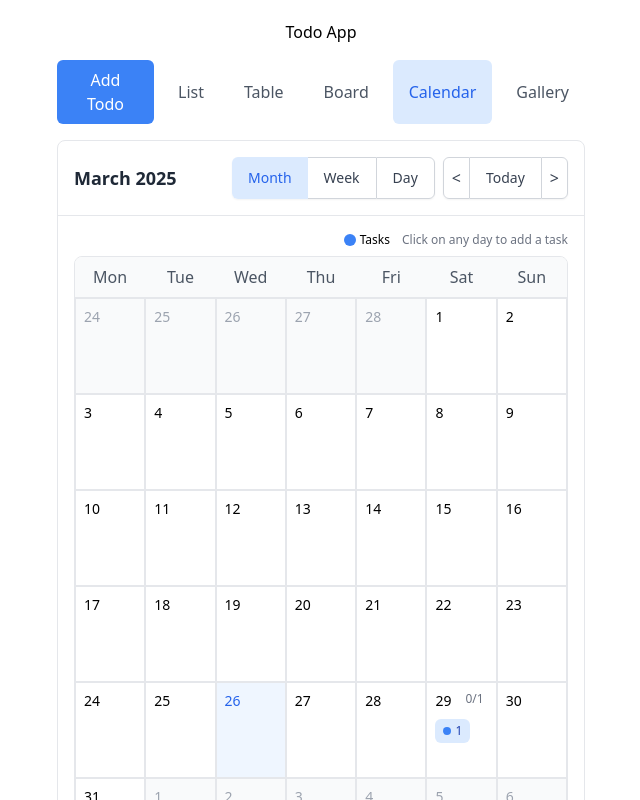
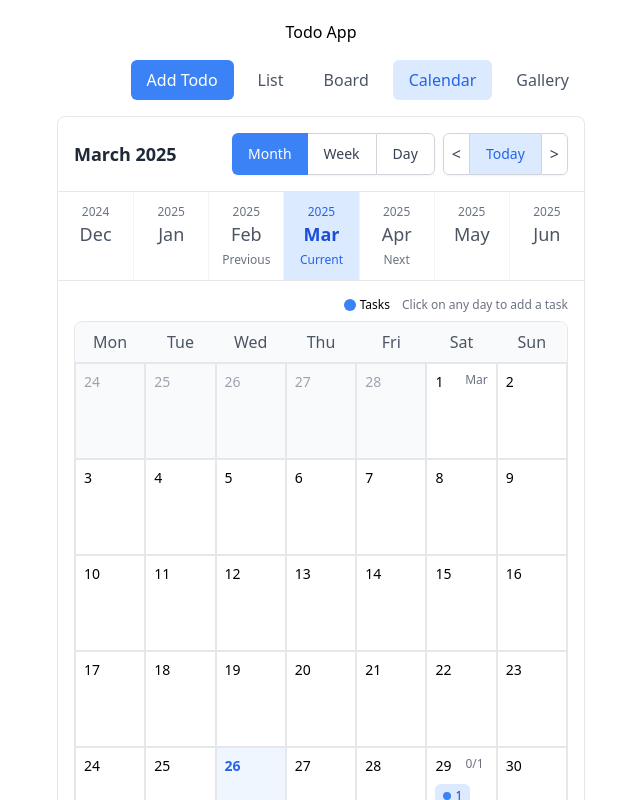
Before and after one commit to Vanuan/cleanarchitecture, a React (Vite) app in the folder todo/: page / in a window 1280 px wide. Shown: the top 800 px of the page, without its empty margins (319-959 px from the left). Built offline with nearby package versions, Linux system fonts and the light colour scheme.

Commit message:
Implement mockups

```diff
--- a/todo/src/ui/components/todo/TodosView.tsx
+++ b/todo/src/ui/components/todo/TodosView.tsx
@@ -81,7 +81,13 @@ export function TodosView() {
     />
   );
 
-  const handleAddItem = ({ dueDate, isAllDay }: { dueDate: Date; isAllDay?: boolean }) => {
+  const handleAddItem = ({
+    dueDate,
+    isAllDay,
+  }: {
+    dueDate: Date;
+    isAllDay?: boolean;
+  }) => {
     setEditingTodo({
       id: "",
       title: "",
@@ -102,14 +108,14 @@ export function TodosView() {
       getItemId: (viewModel) => viewModel.id,
       renderItem: renderTodoItem,
     },
-    {
-      id: "table",
-      label: "Table",
-      component: TodoTableView,
-      config: {},
-      getItemId: (item) => item.id,
-      renderItem: renderTodoItem,
-    },
+    // {
+    //   id: "table",
+    //   label: "Table",
+    //   component: TodoTableView,
+    //   config: {},
+    //   getItemId: (item) => item.id,
+    //   renderItem: renderTodoItem,
+    // },
     {
       id: "board",
       label: "Board",
--- a/todo/src/ui/components/todo/views/calendar-hooks/calendar-hooks.ts
+++ b/todo/src/ui/components/todo/views/calendar-hooks/calendar-hooks.ts
@@ -8,6 +8,10 @@ import {
   format,
   addMonths,
   subMonths,
+  addWeeks,
+  subWeeks,
+  addDays,
+  subDays,
 } from "date-fns";
 import { TodoViewModel } from "../../../../viewmodels/TodoViewModel";
 import { useContext } from "react";
@@ -22,15 +26,59 @@ export const useCalendarNavigation = () => {
     );
   }
 
+  // Navigate to today
+  const today = () => {
+    context.setCurrentDate(new Date());
+  };
+
+  // Navigate to next period based on current view
+  const next = () => {
+    const { currentDate, view } = context;
+
+    switch (view) {
+      case "month":
+        context.setCurrentDate(addMonths(currentDate, 1));
+        break;
+      case "week":
+        context.setCurrentDate(addWeeks(currentDate, 1));
+        break;
+      case "day":
+        context.setCurrentDate(addDays(currentDate, 1));
+        break;
+      default:
+        context.setCurrentDate(addDays(currentDate, 1));
+    }
+  };
+
+  // Navigate to previous period based on current view
+  const prev = () => {
+    const { currentDate, view } = context;
+
+    switch (view) {
+      case "month":
+        context.setCurrentDate(subMonths(currentDate, 1));
+        break;
+      case "week":
+        context.setCurrentDate(subWeeks(currentDate, 1));
+        break;
+      case "day":
+        context.setCurrentDate(subDays(currentDate, 1));
+        break;
+      default:
+        context.setCurrentDate(subDays(currentDate, 1));
+    }
+  };
+
   return {
     ...context,
+    today,
+    next,
+    prev,
     goToDate: (date: Date) => {
       context.setCurrentDate(date);
     },
     goToMonth: (month: number, year: number) => {
-      const newDate = new Date(context.currentDate);
-      newDate.setMonth(month);
-      newDate.setFullYear(year);
+      const newDate = new Date(year, month, 1);
       context.setCurrentDate(newDate);
     },
   };
--- a/todo/src/ui/components/todo/views/calendar/CalendarHeader.tsx
+++ b/todo/src/ui/components/todo/views/calendar/CalendarHeader.tsx
@@ -1,8 +1,9 @@
+import React from "react";
 import { useCalendarNavigation, useMonthData } from "../calendar-hooks";
-import { format } from "date-fns";
+import { format, startOfWeek, endOfWeek, startOfDay } from "date-fns";
 
 const CalendarHeader: React.FC = () => {
-  const { today, next, prev, view, setView, currentDate } =
+  const { today, next, prev, view, setView, currentDate, setCurrentDate } =
     useCalendarNavigation();
   const { monthName, year } = useMonthData();
 
@@ -10,16 +11,65 @@ const CalendarHeader: React.FC = () => {
   const getViewTitle = () => {
     switch (view) {
       case "day":
+        return format(currentDate, "MMMM d, yyyy (EEEE)");
+      case "week": {
+        const weekStart = startOfWeek(currentDate, { weekStartsOn: 1 });
+        const weekEnd = endOfWeek(currentDate, { weekStartsOn: 1 });
+        return `${format(weekStart, "MMM d")} - ${format(weekEnd, "MMM d, yyyy")}`;
+      }
       case "month":
-      case "week":
       default:
         return `${monthName} ${year}`;
     }
   };
 
+  // Handle context-specific navigation
+  const handlePrev = () => {
+    prev();
+  };
+
+  const handleNext = () => {
+    next();
+  };
+
+  const handleToday = () => {
+    const todayDate = new Date();
+
+    // For day view, we want to go to the exact day
+    if (view === "day") {
+      setCurrentDate(startOfDay(todayDate));
+    } else {
+      // For other views, use the default today handler
+      today();
+    }
+  };
+
+  // Check if current date is today for highlighting
+  const isCurrentDay = () => {
+    const todayDate = new Date();
+    const today = new Date(
+      todayDate.getFullYear(),
+      todayDate.getMonth(),
+      todayDate.getDate()
+    );
+    const current = new Date(
+      currentDate.getFullYear(),
+      currentDate.getMonth(),
+      currentDate.getDate()
+    );
+    return today.getTime() === current.getTime();
+  };
+
   return (
     <div className="flex flex-col sm:flex-row items-center justify-between p-4 border-b border-gray-200 gap-3">
-      <h2 className="text-lg font-semibold text-gray-800">{getViewTitle()}</h2>
+      <h2 className="text-lg font-semibold text-gray-800">
+        {getViewTitle()}
+        {isCurrentDay() && view === "day" && (
+          <span className="ml-2 text-sm font-medium text-blue-500 bg-blue-100 px-2 py-0.5 rounded">
+            Today
+          </span>
+        )}
+      </h2>
 
       <div className="flex flex-wrap gap-2 justify-center sm:justify-end">
         <div className="flex rounded-md shadow-sm">
@@ -27,7 +77,7 @@ const CalendarHeader: React.FC = () => {
             onClick={() => setView("month")}
             className={`px-4 py-2 text-sm font-medium rounded-l-md ${
               view === "month"
-                  ? "bg-blue-100 text-blue-600"
+                ? "bg-blue-500 text-white"
                 : "bg-white text-gray-700 hover:bg-gray-50 border border-gray-300"
             }`}
           >
@@ -37,7 +87,7 @@ const CalendarHeader: React.FC = () => {
             onClick={() => setView("week")}
             className={`px-4 py-2 text-sm font-medium ${
               view === "week"
-                  ? "bg-blue-100 text-blue-600"
+                ? "bg-blue-500 text-white"
                 : "bg-white text-gray-700 hover:bg-gray-50 border-t border-b border-gray-300"
             }`}
           >
@@ -47,7 +97,7 @@ const CalendarHeader: React.FC = () => {
             onClick={() => setView("day")}
             className={`px-4 py-2 text-sm font-medium rounded-r-md ${
               view === "day"
-                    ? "bg-blue-100 text-blue-600"
+                ? "bg-blue-500 text-white"
                 : "bg-white text-gray-700 hover:bg-gray-50 border border-gray-300"
             }`}
           >
@@ -57,20 +107,24 @@ const CalendarHeader: React.FC = () => {
 
         <div className="flex rounded-md shadow-sm">
           <button
-            onClick={prev}
+            onClick={handlePrev}
             className="p-2 bg-white border border-gray-300 rounded-l-md text-gray-700 hover:bg-gray-50"
             aria-label="Previous"
           >
             &lt;
           </button>
           <button
-            onClick={today}
-            className="px-4 py-2 bg-white border-t border-b border-gray-300 text-sm font-medium text-gray-700 hover:bg-gray-50"
+            onClick={handleToday}
+            className={`px-4 py-2 border-t border-b border-gray-300 text-sm font-medium ${
+              isCurrentDay()
+                ? "bg-blue-100 text-blue-600"
+                : "bg-white text-gray-700 hover:bg-gray-50"
+            }`}
           >
             Today
           </button>
           <button
-            onClick={next}
+            onClick={handleNext}
             className="p-2 bg-white border border-gray-300 rounded-r-md text-gray-700 hover:bg-gray-50"
             aria-label="Next"
           >
--- a/todo/src/ui/components/todo/views/calendar/MonthView.tsx
+++ b/todo/src/ui/components/todo/views/calendar/MonthView.tsx
@@ -1,6 +1,6 @@
 import React from "react";
 import { TodoViewModel } from "../../../../viewmodels/TodoViewModel";
-import { useMonthData } from "../calendar-hooks";
+import { useMonthData, useCalendarNavigation } from "../calendar-hooks";
 import { format, isSameDay } from "date-fns";
 
 const MonthView: React.FC<{
@@ -9,6 +9,7 @@ const MonthView: React.FC<{
   onAddItem?: ({ dueDate, isAllDay }: { dueDate?: Date; isAllDay?: boolean }) => void;
 }> = ({ todos, renderItem, onAddItem }) => {
   const { weeks } = useMonthData();
+  const { currentDate, goToMonth } = useCalendarNavigation();
 
   const CalendarDay: React.FC<{
     day: {
@@ -39,7 +40,6 @@ const MonthView: React.FC<{
 
     const handleAddTask = () => {
       if (onAddItem) {
-        // Create a date at midnight for all-day tasks by default in month view
         const taskDate = new Date(day.date);
         taskDate.setHours(0, 0, 0, 0);
         onAddItem({ dueDate: taskDate, isAllDay: true });
@@ -48,20 +48,32 @@ const MonthView: React.FC<{
 
     return (
       <div
-        className={`min-h-24 p-2 border border-gray-200 ${isToday ? 'bg-blue-50' : ''} ${!day.isCurrentMonth ? 'bg-gray-50' : ''}`}
+        className={`min-h-24 p-2 border border-gray-200 ${
+          isToday ? 'bg-blue-50' : ''
+        } ${!day.isCurrentMonth ? 'bg-gray-50' : ''}`}
         onClick={onAddItem ? handleAddTask : undefined}
         style={{ cursor: onAddItem ? 'pointer' : 'default' }}
       >
         <div className="flex justify-between items-start">
-          <span className={`text-sm font-medium ${isToday ? 'text-blue-600' : ''} ${!day.isCurrentMonth ? 'text-gray-400' : ''}`}>
+          <span className={`text-sm ${
+            isToday ? 'font-bold text-blue-600' : 'font-medium'
+          } ${!day.isCurrentMonth ? 'text-gray-400' : ''}`}>
             {day.dayOfMonth}
           </span>
+
+          {day.dayOfMonth === 1 && (
+            <span className="text-xs text-gray-500">
+              {format(day.date, 'MMM')}
+            </span>
+          )}
+
           {stats.total > 0 && (
             <div className="text-xs flex items-center">
               <span className="text-gray-500 mr-1">{stats.completed}/{stats.total}</span>
             </div>
           )}
         </div>
+
         <div className="mt-2 flex flex-wrap gap-1">
           {stats.tasks > 0 && (
             <div className="flex items-center bg-blue-100 px-2 py-1 rounded-md">
@@ -69,6 +81,7 @@ const MonthView: React.FC<{
               <span className="text-xs text-blue-800">{stats.tasks}</span>
             </div>
           )}
+
         </div>
       </div>
     );
@@ -76,7 +89,69 @@ const MonthView: React.FC<{
 
   const MemoizedCalendarDay = React.memo(CalendarDay);
 
+  const MonthNavigationHeader = () => {
+    const currentYear = currentDate.getFullYear();
+    const currentMonth = currentDate.getMonth();
+
+    // Generate 7 months centered around current month
+    const months = [];
+    for (let i = -3; i <= 3; i++) {
+      const monthDate = new Date(currentYear, currentMonth + i, 1);
+      const isPrevious = i === -1;
+      const isNext = i === 1;
+      const isCurrent = i === 0;
+
+      months.push({
+        date: monthDate,
+        month: format(monthDate, 'MMM'),
+        year: format(monthDate, 'yyyy'),
+        isPrevious,
+        isNext,
+        isCurrent
+      });
+    }
+
+    const handleGoToMonth = (date: Date) => {
+      // Create a new date set to the 1st day of the target month
+      const newDate = new Date(date.getFullYear(), date.getMonth(), 1);
+      goToMonth(newDate.getMonth(), newDate.getFullYear());
+    };
+
     return (
+      <div className="grid grid-cols-7 w-full border-b border-gray-200 bg-white sticky top-0 z-10 divide-x divide-gray-100">
+        {months.map((month, index) => (
+          <button
+            key={index}
+            className={`flex flex-col items-center py-3 transition-colors w-full ${
+              month.isCurrent ? 'bg-blue-100' : 'hover:bg-gray-50'
+            }`}
+            onClick={() => handleGoToMonth(month.date)}
+          >
+            <span className={`text-xs font-medium ${month.isCurrent ? 'text-blue-600' : 'text-gray-500'}`}>
+              {month.year}
+            </span>
+            <span className={`text-lg ${month.isCurrent ? 'font-bold text-blue-700' : 'font-medium text-gray-600'}`}>
+              {month.month}
+            </span>
+            {month.isPrevious && (
+              <span className="text-xs text-gray-500 mt-1">Previous</span>
+            )}
+            {month.isCurrent && (
+              <span className="text-xs text-blue-600 font-medium mt-1">Current</span>
+            )}
+            {month.isNext && (
+              <span className="text-xs text-gray-500 mt-1">Next</span>
+            )}
+          </button>
+        ))}
+      </div>
+    );
+  };
+
+  return (
+    <div className="flex flex-col h-full">
+      <MonthNavigationHeader />
+      <div className="flex-1 overflow-y-auto">
         <div className="p-4">
           <div className="flex justify-end mb-2 text-xs">
             <div className="flex items-center mr-3">
@@ -129,6 +204,8 @@ const MonthView: React.FC<{
             </div>
           </div>
         </div>
+      </div>
+    </div>
   );
 };
 
--- a/todo/src/ui/components/todo/views/calendar/WeekView.tsx
+++ b/todo/src/ui/components/todo/views/calendar/WeekView.tsx
@@ -2,9 +2,15 @@ import React from "react";
 import {
   format,
   isSameDay,
+  isToday,
+  isTomorrow,
+  isYesterday,
   startOfWeek,
   endOfWeek,
   eachDayOfInterval,
+  addWeeks,
+  subWeeks,
+  getWeek,
 } from "date-fns";
 import { useCalendarNavigation, useTodosForDate } from "../calendar-hooks";
 import { TodoViewModel } from "../../../../viewmodels/TodoViewModel";
@@ -20,14 +26,69 @@ const WeekView: React.FC<WeekViewProps> = ({
   renderItem,
   onAddItem,
 }) => {
-  const { currentDate } = useCalendarNavigation();
+  const { currentDate, setCurrentDate } = useCalendarNavigation();
 
   // Calculate the week range
   const weekStart = startOfWeek(currentDate, { weekStartsOn: 1 });
   const weekEnd = endOfWeek(currentDate, { weekStartsOn: 1 });
   const days = eachDayOfInterval({ start: weekStart, end: weekEnd });
 
+  // Get week number and date range for display
+  const weekNumber = getWeek(currentDate);
+  const weekRangeText = `${format(weekStart, "MMM d")}-${format(weekEnd, "d, yyyy")}`;
+
+  // Previous and next week navigation
+  const prevWeekStart = subWeeks(weekStart, 1);
+  const nextWeekStart = addWeeks(weekStart, 1);
+  const prevWeekNumber = getWeek(prevWeekStart);
+  const nextWeekNumber = getWeek(nextWeekStart);
+
+  const handlePrevWeek = () => {
+    setCurrentDate(prevWeekStart);
+  };
+
+  const handleNextWeek = () => {
+    setCurrentDate(nextWeekStart);
+  };
+
+  // Check if current week is this week
+  const isCurrentWeek = isSameDay(weekStart, startOfWeek(new Date(), { weekStartsOn: 1 }));
+
   return (
+    <div className="flex flex-col h-full">
+      {/* Week Navigation - Specific to Week View */}
+      <div className="grid grid-cols-3 bg-white border-b border-gray-200">
+        <button
+          onClick={handlePrevWeek}
+          className="flex flex-col items-center py-4 hover:bg-gray-50 border-r border-gray-200"
+        >
+          <span className="text-sm text-gray-500">Previous</span>
+          <span className="text-base font-medium">Week {prevWeekNumber}</span>
+          <span className="text-sm text-gray-500">
+            {format(prevWeekStart, "MMM d")}-{format(endOfWeek(prevWeekStart, { weekStartsOn: 1 }), "d")}
+          </span>
+        </button>
+        <div className="flex flex-col items-center justify-center py-4 bg-blue-50">
+          <span className="text-sm text-blue-600">Current</span>
+          <span className="text-base font-semibold text-blue-700">
+            Week {weekNumber}
+          </span>
+          <span className="text-sm text-blue-600">{weekRangeText}</span>
+        </div>
+        <button
+          onClick={handleNextWeek}
+          className="flex flex-col items-center py-4 hover:bg-gray-50 border-l border-gray-200"
+        >
+          <span className="text-sm text-gray-500">Next</span>
+          <span className="text-base font-medium">Week {nextWeekNumber}</span>
+          <span className="text-sm text-gray-500">
+            {format(nextWeekStart, "MMM d")}-{format(endOfWeek(nextWeekStart, { weekStartsOn: 1 }), "d")}
+          </span>
+        </button>
+      </div>
+
+      {/* Scrollable Week Agenda */}
+      <div className="flex-1 overflow-y-auto">
         <div className="divide-y divide-gray-200">
           {days.map((day) => (
             <DaySection
@@ -38,6 +99,8 @@ const WeekView: React.FC<WeekViewProps> = ({
               onAddItem={onAddItem}
             />
           ))}
+        </div>
+      </div>
     </div>
   );
 };
@@ -56,7 +119,12 @@ const DaySection: React.FC<DaySectionProps> = ({
   onAddItem,
 }) => {
   const dayTodos = useTodosForDate(day, todos);
-  const isToday = isSameDay(day, new Date());
+  const isDayToday = isToday(day);
+  const isDayTomorrow = isTomorrow(day);
+  const isDayYesterday = isYesterday(day);
+
+  // Determine background color based on day status
+  const bgColor = isDayToday ? "bg-blue-50" : (dayTodos.length === 0 ? "bg-gray-50" : "");
 
   const handleAddItem = () => {
     if (onAddItem) {
@@ -66,70 +134,78 @@ const DaySection: React.FC<DaySectionProps> = ({
   };
 
   return (
-    <div className="py-4">
+    <div className={bgColor}>
       {/* Day header */}
-      <div
-        className={`flex items-center justify-between py-2 px-4 mb-2 rounded-lg ${
-          isToday ? "bg-blue-500 text-white" : "bg-gray-100 text-gray-800"
-        }`}
-      >
-        <div className="flex items-center">
-          <h2 className="font-medium text-lg">
+      <div className="p-3 font-medium flex items-center">
+        <span className={`text-lg ${isDayToday ? "text-blue-700" : ""}`}>
           {format(day, "EEEE")}
-            <span className="ml-2 text-sm opacity-90">
+        </span>
+        <span className={`text-sm ${isDayToday ? "text-blue-600" : "text-gray-500"} ml-2`}>
           {format(day, "MMMM d, yyyy")}
         </span>
-          </h2>
-          {isToday && (
-            <span className="ml-2 text-xs bg-white text-blue-600 px-2 py-0.5 rounded-full">
+
+        {isDayToday && (
+          <span className="ml-2 text-xs bg-blue-200 text-blue-800 px-2 py-0.5 rounded">
             Today
+          </span>
+        )}
+        {isDayTomorrow && (
+          <span className="ml-2 text-xs bg-gray-100 text-gray-600 px-2 py-0.5 rounded">
+            Tomorrow
+          </span>
+        )}
+        {isDayYesterday && (
+          <span className="ml-2 text-xs bg-gray-100 text-gray-600 px-2 py-0.5 rounded">
+            Yesterday
           </span>
         )}
       </div>
 
+      {/* Day content */}
+      {dayTodos.length > 0 ? (
+        <div className="p-4">
+          {dayTodos.map((todo) => (
+            <div
+              key={todo.id}
+              className={`bg-white rounded-lg p-3 border border-gray-200 mb-3 ${
+                todo.completed ? "bg-gray-50" : ""
+              }`}
+            >
+              {renderItem(todo, "week")}
+            </div>
+          ))}
+
           {onAddItem && (
             <button
               onClick={handleAddItem}
-            className="p-1 rounded-full hover:bg-blue-400 text-white"
-            aria-label={`Add item for ${format(day, "EEEE")}`}
+              className="w-full mt-1 py-2 border border-dashed border-gray-300 rounded-lg text-blue-500 flex items-center justify-center hover:bg-blue-50"
             >
               <svg
                 xmlns="http://www.w3.org/2000/svg"
-              width="20"
-              height="20"
+                width="16"
+                height="16"
                 viewBox="0 0 24 24"
                 fill="none"
                 stroke="currentColor"
                 strokeWidth="2"
                 strokeLinecap="round"
                 strokeLinejoin="round"
+                className="mr-1"
               >
                 <line x1="12" y1="5" x2="12" y2="19"></line>
                 <line x1="5" y1="12" x2="19" y2="12"></line>
               </svg>
+              Add task
             </button>
           )}
         </div>
-
-      {/* Day content */}
-      {dayTodos.length > 0 ? (
-        <div className="space-y-2 px-4">
-          {dayTodos.map((todo) => (
-            <div
-              key={todo.id}
-              className="transition-colors duration-150 hover:bg-gray-50 rounded-lg"
-            >
-              {renderItem(todo, "week")}
-            </div>
-          ))}
-        </div>
       ) : (
-        <div className="py-6 flex flex-col items-center justify-center text-center">
-          <p className="text-gray-500">No tasks scheduled</p>
+        <div className="p-6 text-center text-gray-500">
+          <p>No tasks scheduled</p>
           {onAddItem && (
             <button
               onClick={handleAddItem}
-              className="mt-2 px-3 py-1.5 text-sm text-blue-600 hover:bg-blue-50 rounded-md transition-colors flex items-center"
+              className="mt-2 text-blue-500 flex items-center justify-center mx-auto hover:text-blue-700"
             >
               <svg
                 xmlns="http://www.w3.org/2000/svg"
```
Lines whose indentation alone changed are shown as unchanged.
